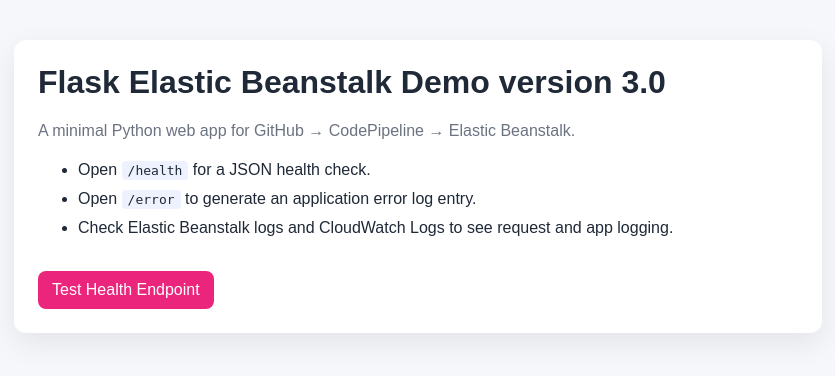
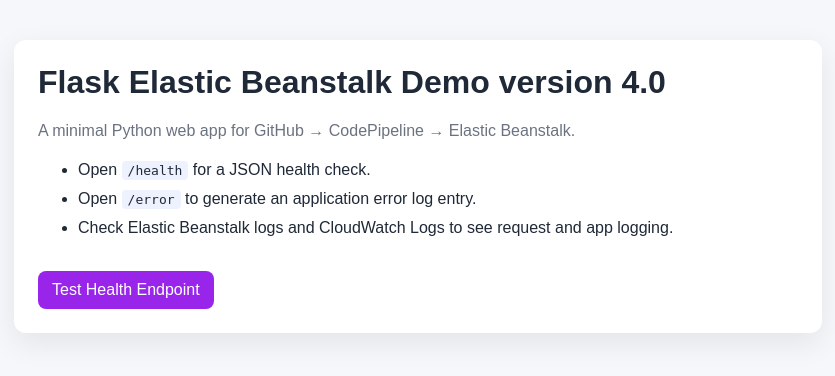
Before and after one commit to kennypele/devops-demo, a Flask app: page / in a window 1280 px wide. Shown: the top 376 px of the page, without its empty margins (222-1057 px from the left). Run offline with Flask 3, Linux system fonts and the light colour scheme.

Commit message:
here comes more changes

```diff
--- a/app.py
+++ b/app.py
@@ -6,7 +6,7 @@ app = Flask(__name__)
 
 @app.route("/")
 def home():
-    return render_template("index.html", app_name="Flask Elastic Beanstalk Demo version 3.0")
+    return render_template("index.html", app_name="Flask Elastic Beanstalk Demo version 4.0")
 
 
 @app.route("/health")
--- a/templates/index.html
+++ b/templates/index.html
@@ -3,7 +3,7 @@
 <head>
     <meta charset="UTF-8" />
     <meta name="viewport" content="width=device-width, initial-scale=1.0" />
-    <title>Flask Elastic Beanstalk Demo version 3.0 </title>
+    <title>Flask Elastic Beanstalk Demo version 4.0 </title>
     <style>
         body {
             font-family: Arial, sans-serif;
@@ -31,7 +31,7 @@
             display: inline-block;
             margin-top: 12px;
             padding: 10px 14px;
-            background: #eb257b;
+            background: #9925eb;
             color: white;
             text-decoration: none;
             border-radius: 8px;
```
